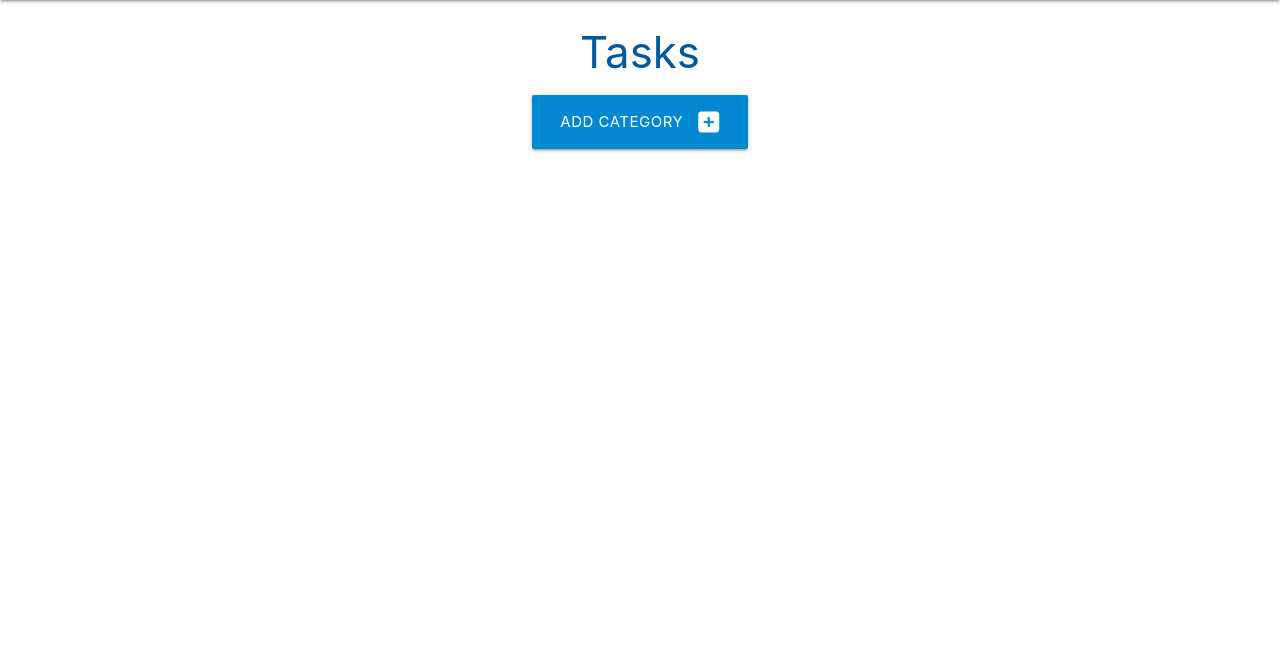
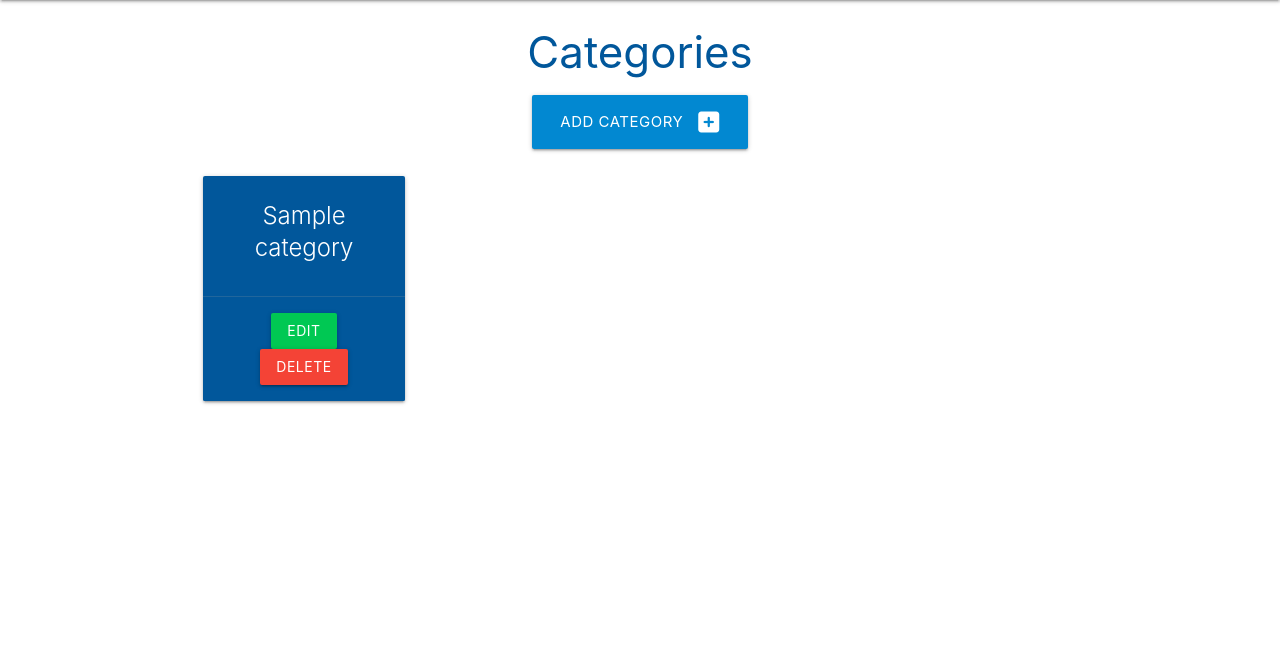
Before and after one commit to Nap199I/Task-manager-mini-p, a Flask app: template taskmanager/templates/categories.html in a window 1280 px wide. Shown: the part 64-720 px from the top of the page. Run offline with Flask 3, Linux system fonts and the light colour scheme; the template is opened without the code that fills it: values that come from a table or form of the project are taken from there, others are empty; tables that the repository leaves empty hold one stand-in row (values such as "Sample post").

Commit message:
Add card change h3

```diff
--- a/taskmanager/templates/categories.html
+++ b/taskmanager/templates/categories.html
@@ -1,7 +1,7 @@
 {% extends "base.html" %}
 {% block content %}
 
-<h3 class="light-blue-text text-darken-4 center-align">Tasks</h3>
+<h3 class="light-blue-text text-darken-4 center-align">Categories</h3>
 
 <div class="row">
     <div class="col s12 center-align">
@@ -11,4 +11,20 @@
     </div>
 </div>
 
+<div class="row">
+    {% for category in categories %}
+    <div class="col s12 m6 l3">
+      <div class="card light-blue darken-4 center-align">
+        <div class="card-content white-text">
+          <span class="card-title">{{ category.category_name }}</span>
+        </div>
+        <div class="card-action">
+          <a href="#" class="btn green accent-4">Edit</a>
+          <a href="#" class="btn red">Delete</a>
+        </div>
+      </div>
+    </div>
+    {% endfor %}
+  </div>
+
 {% endblock %}
```
